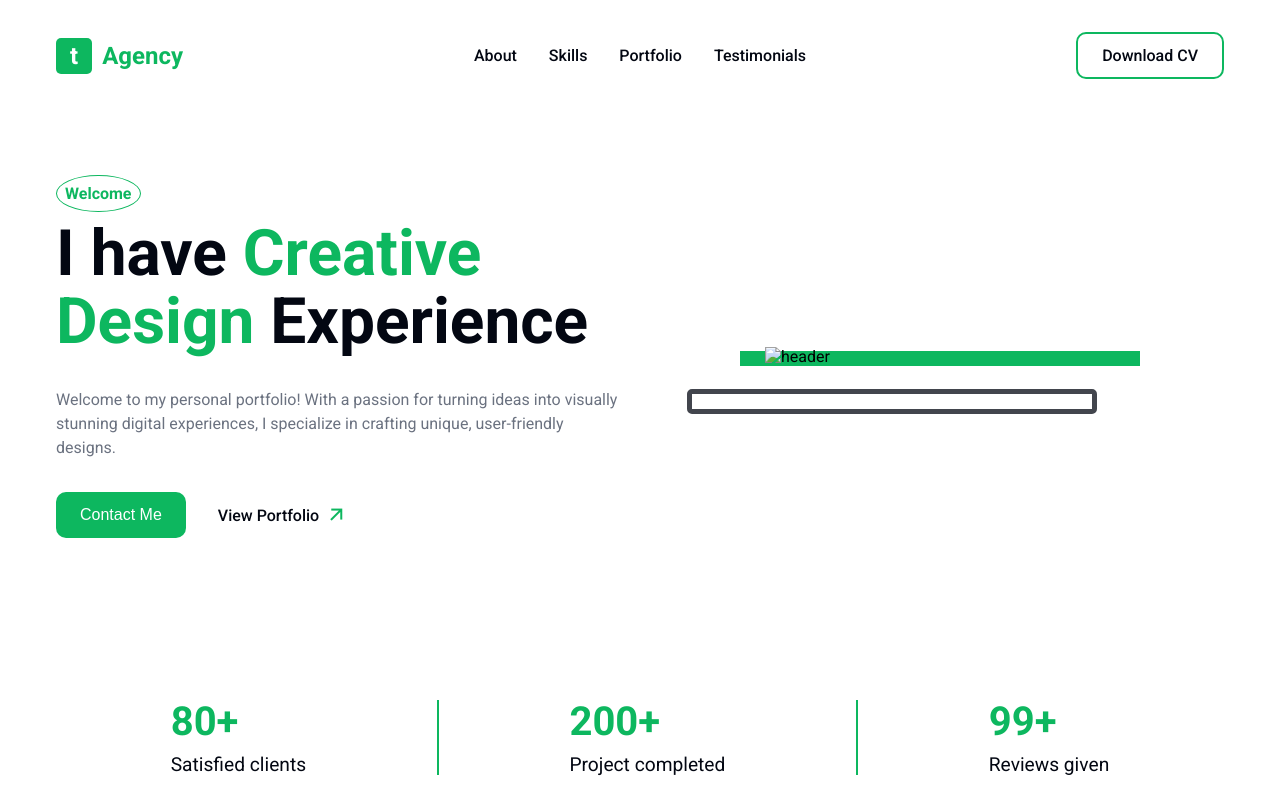
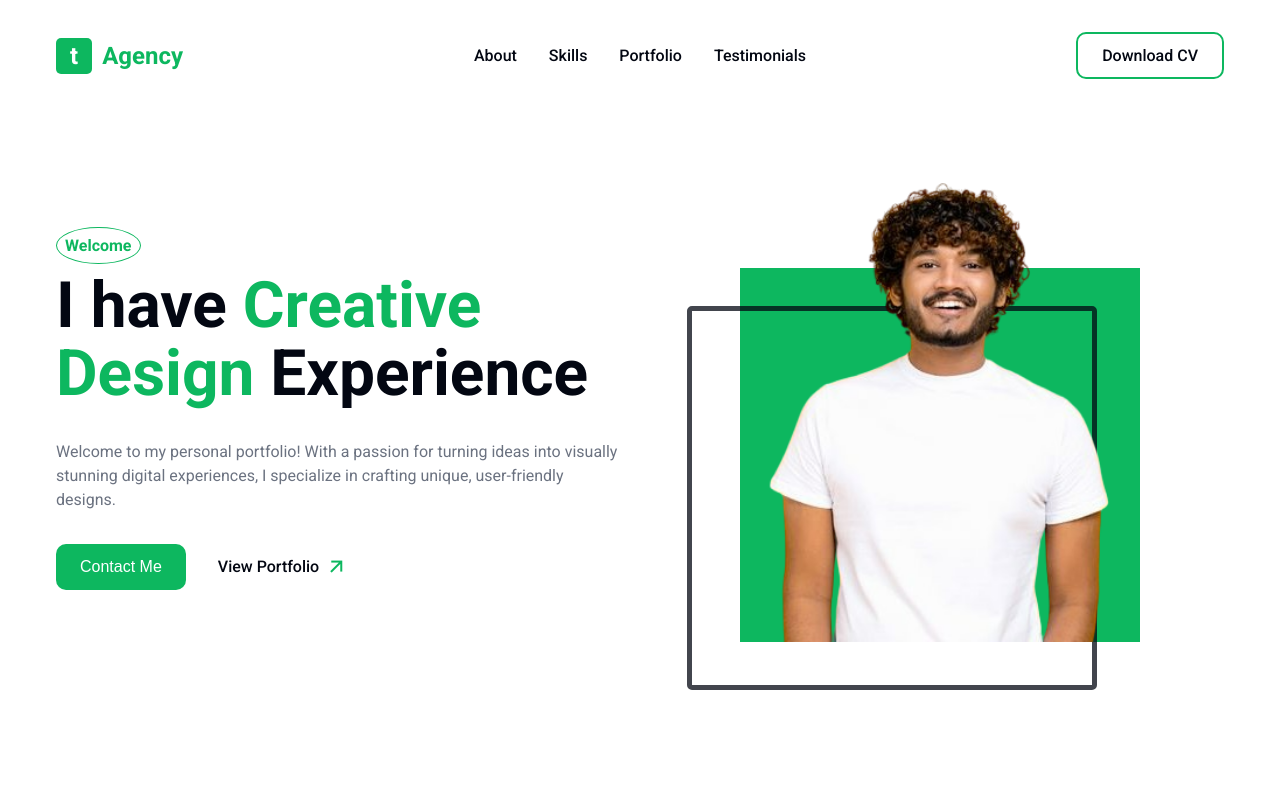
Before and after one commit to danilojduarte/PortfolioPessoal, a plain HTML site: page index.html in a window 1280 px wide. Shown: the top 799 px of the page. Drawn offline with nearby package versions, Linux system fonts and the light colour scheme; files that its build step writes are made by us from their sources; files whose address does not match are found by name.

Commit message:
Ajustando projeto

```diff
--- a/index.html
+++ b/index.html
@@ -1,5 +1,5 @@
 <!DOCTYPE html>
-<html lang="en">
+<html lang="pt-br">
   <head>
     <meta charset="UTF-8" />
     <meta name="viewport" content="width=device-width, initial-scale=1.0" />
@@ -11,7 +11,7 @@
       rel="stylesheet"
       href="https://cdn.jsdelivr.net/npm/swiper@11/swiper-bundle.min.css"
     />
-    <link rel="stylesheet" href="styles.css" />
+    <link rel="stylesheet" href="assets/css/styles.css" />
     <title>Web Design Mastery | tAgency</title>
   </head>
   <body>
@@ -38,7 +38,7 @@
 
     <header class="section__container header__container" id="about">
       <div class="header__image">
-        <img src="assets/header.png" alt="header" />
+        <img src="assets/img/header.png" alt="header" />
       </div>
       <div class="header__content">
         <p class="section__subheader">Welcome</p>
```
